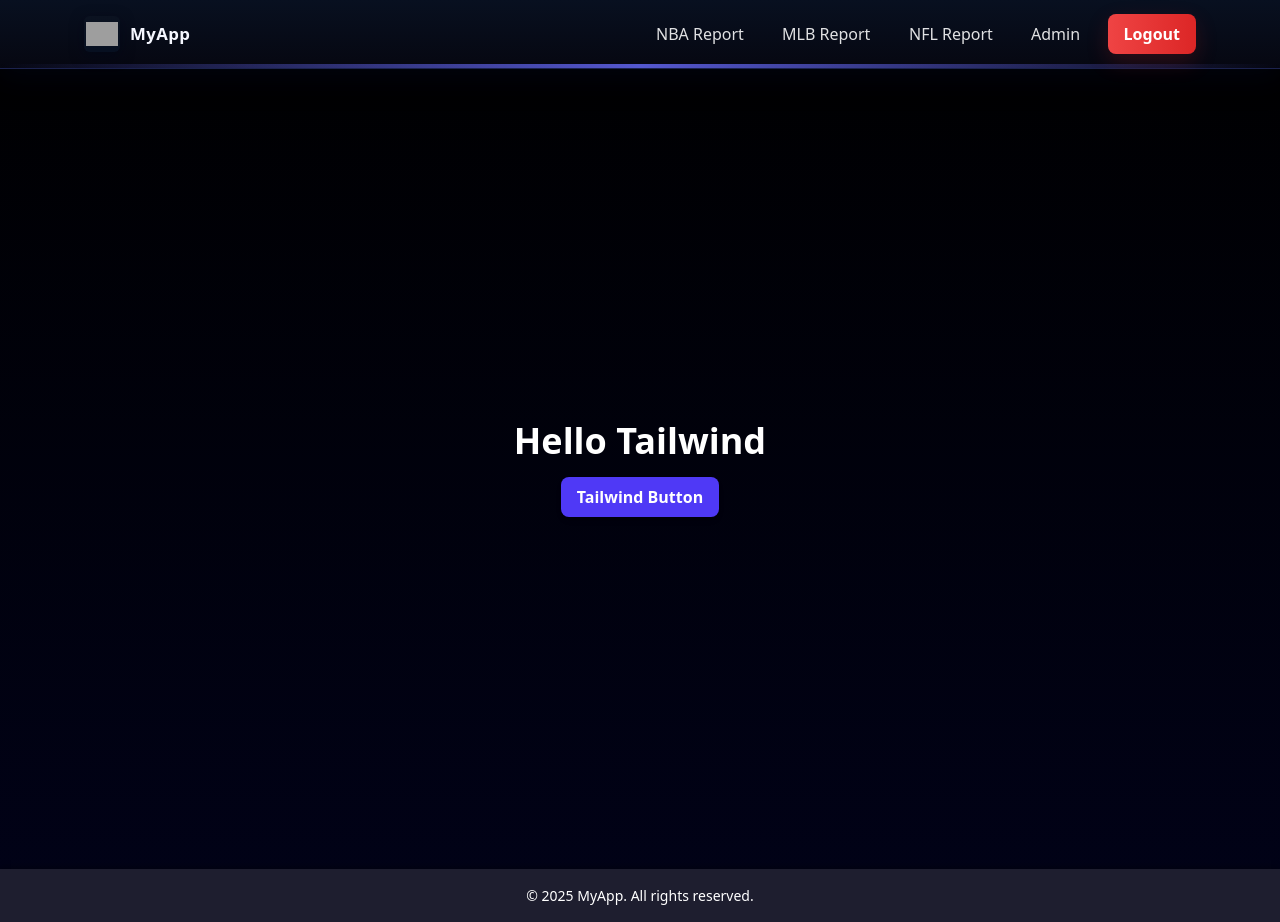
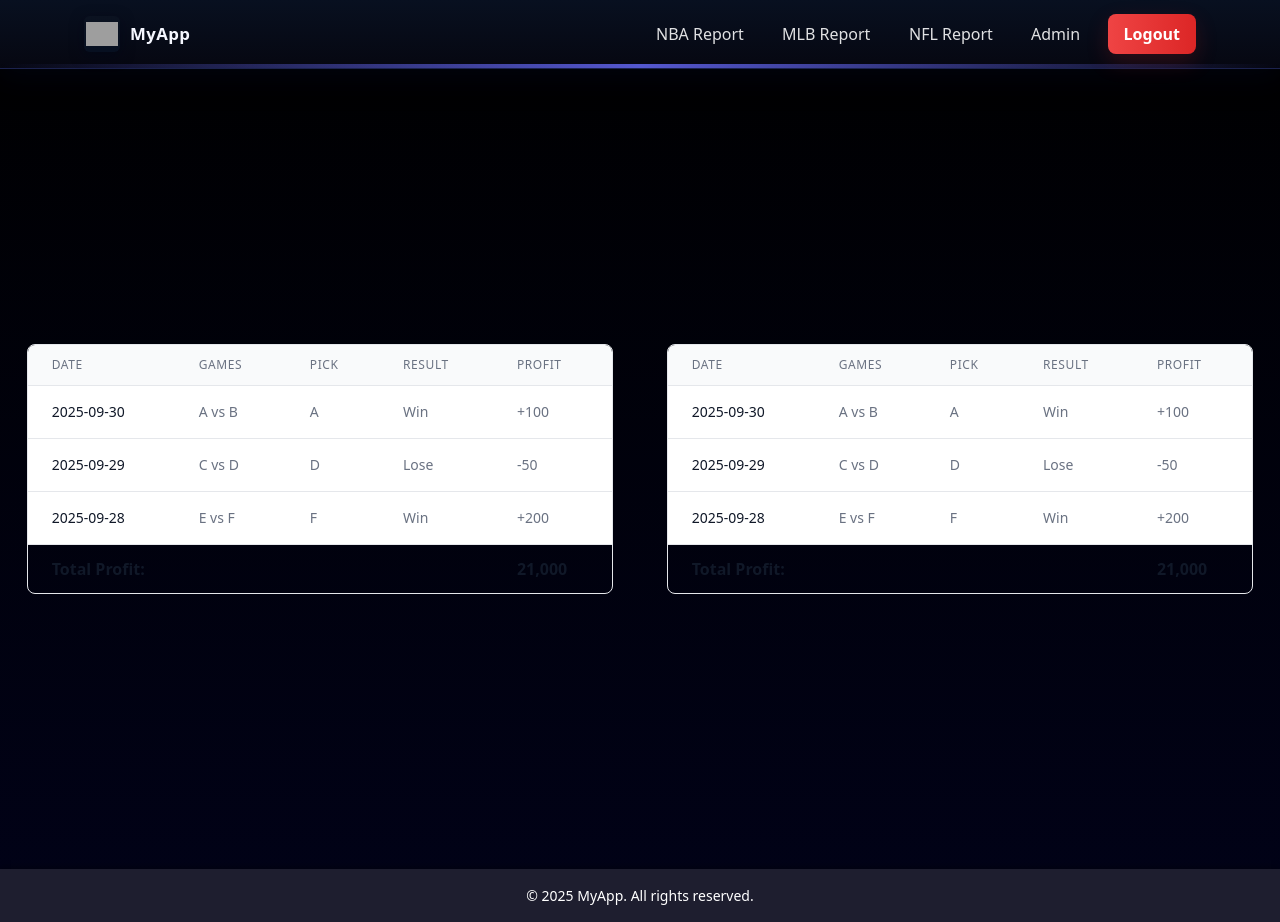
Before and after one commit to Himz-Hung/PredictApp, a React (Vite) app in the folder my-app/: page / in a window 1280 px wide. Built offline with nearby package versions, Linux system fonts and the light colour scheme; grey boxes are pictures that could not be loaded.

Commit message:
Phatify-FE-Implement simple table UI

```diff
--- /dev/null
+++ b/my-app/src/components/MainTable/MainTable.tsx
@@ -0,0 +1,47 @@
+import MainTableFooter from "./MainTableFooter/MainTableFooter";
+import MainTableHeader from "./MainTableHeader/MainTableHeader";
+import type { MainTableProps } from '../../models/mainTableModels';
+
+export default function MainTable({tableTitle,tableMainData,tableFooterTitle} : MainTableProps): React.JSX.Element {
+    return (
+      <div className="w-full max-w-full overflow-x-auto">
+        <div className="inline-block min-w-full align-middle">
+          <div className="overflow-hidden border border-gray-200 dark:border-gray-700 rounded-lg">
+            <table className="min-w-full divide-y divide-gray-200 dark:divide-gray-700">
+              <MainTableHeader tableTitle={tableTitle} />
+              <tbody className="bg-white dark:bg-gray-800 divide-y divide-gray-200 dark:divide-gray-700">
+                {tableMainData?.map((p) => (
+                  <tr key={p?.id} className="hover:bg-gray-50 dark:hover:bg-gray-700">
+                    <td className="px-3 sm:px-6 py-4 whitespace-nowrap text-sm font-medium text-gray-900 dark:text-white">
+                      {p.date}
+                    </td>
+                    <td className="px-3 sm:px-6 py-4 whitespace-nowrap text-sm text-gray-500">
+                      {p.games}
+                    </td>
+                    <td className="px-3 sm:px-6 py-4 whitespace-nowrap text-sm text-gray-500">
+                      {p.pick}
+                    </td>
+                    <td className="px-3 sm:px-6 py-4 whitespace-nowrap text-sm text-gray-500">
+                      {p.result ? "Win" : "Lose"}
+                    </td>
+                    <td className="px-3 sm:px-6 py-4 whitespace-nowrap text-sm text-gray-500">
+                      {p.profit}
+                    </td>
+                    {/* <td className="px-3 sm:px-6 py-4 whitespace-nowrap text-right text-sm font-medium">
+                      <a
+                        href="#"
+                        className="text-blue-600 dark:text-blue-500 hover:underline"
+                      >
+                        Edit
+                      </a>
+                    </td> */}
+                  </tr>
+                ))}
+              </tbody>
+              <MainTableFooter tableFooterTitle = {tableFooterTitle}/>
+            </table>
+          </div>
+        </div>
+      </div>
+    );
+  }
--- /dev/null
+++ b/my-app/src/components/MainTable/MainTableFooter/MainTableFooter.tsx
@@ -0,0 +1,14 @@
+import type { MainTableFooterProps } from "../../../models/mainTableModels";
+
+export default function MainTableFooter({tableFooterTitle}: MainTableFooterProps): React.JSX.Element {
+    return (
+<tfoot>
+  <tr className="font-semibold text-gray-900 dark:text-white">
+    <td colSpan={4} className="px-6 py-3 text-base text-left">
+      {tableFooterTitle}
+    </td>
+    <td className="px-6 py-3 ">21,000</td>
+  </tr>
+</tfoot>
+    )
+}
--- /dev/null
+++ b/my-app/src/components/MainTable/MainTableHeader/MainTableHeader.tsx
@@ -0,0 +1,21 @@
+import type { MainTableHeaderProps } from "../../../models/mainTableModels";
+
+export default function MainTableHeader(mainTableHeaderProps: MainTableHeaderProps): React.JSX.Element {
+    return (
+        <thead className="bg-gray-50 dark:bg-gray-700">
+                <tr>
+                  {
+                    mainTableHeaderProps.tableTitle.map((title,index) => (
+                      <th
+                        key={index}
+                        scope="col"
+                        className="px-3 sm:px-6 py-3 text-left text-xs font-medium text-gray-500 dark:text-gray-200 uppercase tracking-wider"
+                      >
+                        {title}
+                      </th>
+                    ))
+                  }
+                </tr>
+              </thead>
+    )
+}
--- /dev/null
+++ b/my-app/src/models/mainTableModels.ts
@@ -0,0 +1,20 @@
+ interface MainTableHeaderProps {
+  tableTitle: string[];
+}
+  interface MainTableFooterProps {
+    tableFooterTitle: string;
+  }
+ interface MainTableData {
+    id:string;
+    date: string;
+    games: string;
+    pick: string;
+    result: boolean;
+    profit: string;
+}
+ interface MainTableProps {
+  tableTitle: string[];
+  tableMainData : MainTableData[];
+  tableFooterTitle: string;
+}
+export type { MainTableProps, MainTableHeaderProps, MainTableData, MainTableFooterProps };
--- a/my-app/src/pages/HomePage/HomePage.tsx
+++ /dev/null
@@ -1,18 +0,0 @@
-export default function HomePage() {
-  return (
-    <div className="min-h-screen flex flex-col items-center justify-center text-white">
-      <h1 className="text-4xl font-bold mb-4">Hello Tailwind</h1>
-      <button
-        className="
-    px-4 py-2
-    bg-indigo-600 hover:bg-indigo-700
-    text-white font-semibold
-    rounded-lg shadow-md
-    transition duration-300
-  "
-      >
-        Tailwind Button
-      </button>
-    </div>
-  );
-}
--- /dev/null
+++ b/my-app/src/pages/NBAReportPage/NBAReportPage.tsx
@@ -0,0 +1,20 @@
+import MainTable from "../../components/MainTable/MainTable";
+import useNBAReportPageHook from "./useNBAReportPageHook";
+
+export default function NBAReportPage() {
+  const {state, handler} = useNBAReportPageHook();
+  return (
+    <div className="min-h-screen w-full grid grid-cols-1 md:grid-cols-2 items-center justify-center text-white">
+      <div className="md:col-span-1 flex justify-evenly items-center">
+        <div className="w-11/12">
+          <MainTable tableFooterTitle={state?.tableMainData?.tableFooterTitle} tableTitle = {state?.tableMainData?.tableTitle} tableMainData={state?.tableMainData?.tableMainData} />
+        </div>
+      </div>
+      <div className="md:col-span-1 flex justify-evenly items-center">
+        <div className="w-11/12">
+        <MainTable tableFooterTitle={state?.tableMainData?.tableFooterTitle} tableTitle = {state?.tableMainData?.tableTitle} tableMainData={state?.tableMainData?.tableMainData} />
+        </div>
+      </div>
+    </div>
+  );
+}
--- /dev/null
+++ b/my-app/src/pages/NBAReportPage/useNBAReportPageHook.ts
@@ -0,0 +1,38 @@
+import type { MainTableProps } from "../../models/mainTableModels";
+
+function useNBAReportPageHook() {
+  const tableMainData : MainTableProps = {
+    tableTitle: ["Date", "Games", "Pick", "Result", "Profit"],
+    tableMainData: [
+      {
+        id: "1",
+        date: "2025-09-30",
+        games: "A vs B",
+        pick: "A",
+        result: true,
+        profit: "+100",
+      },
+      {
+        id: "2",
+        date: "2025-09-29",
+        games: "C vs D",
+        pick: "D",
+        result: false,
+        profit: "-50",
+      },
+      {
+        id: "3",
+        date: "2025-09-28",
+        games: "E vs F",
+        pick: "F",
+        result: true,
+        profit: "+200",
+      },
+    ],
+    tableFooterTitle: "Total Profit:",
+  };
+  const state={tableMainData};
+  const handler = {};
+  return { state, handler };
+}
+export default useNBAReportPageHook;
--- a/my-app/src/routes/index.tsx
+++ b/my-app/src/routes/index.tsx
@@ -1,5 +1,5 @@
 import { BrowserRouter, Routes, Route } from "react-router-dom";
-import HomePage from "../pages/HomePage/HomePage";
+import NBAReportPage from "../pages/NBAReportPage/NBAReportPage";
 import LoginPage from "../pages/LoginPage/LoginPage";
 import NotFound from "../pages/NotFound";
 import MainLayout from "../components/layout/MainLayout";
@@ -12,7 +12,7 @@ export default function AppRoutes() {
           path="/"
           element={
             <MainLayout>
-              <HomePage />
+              <NBAReportPage />
             </MainLayout>
           }
         />
```
